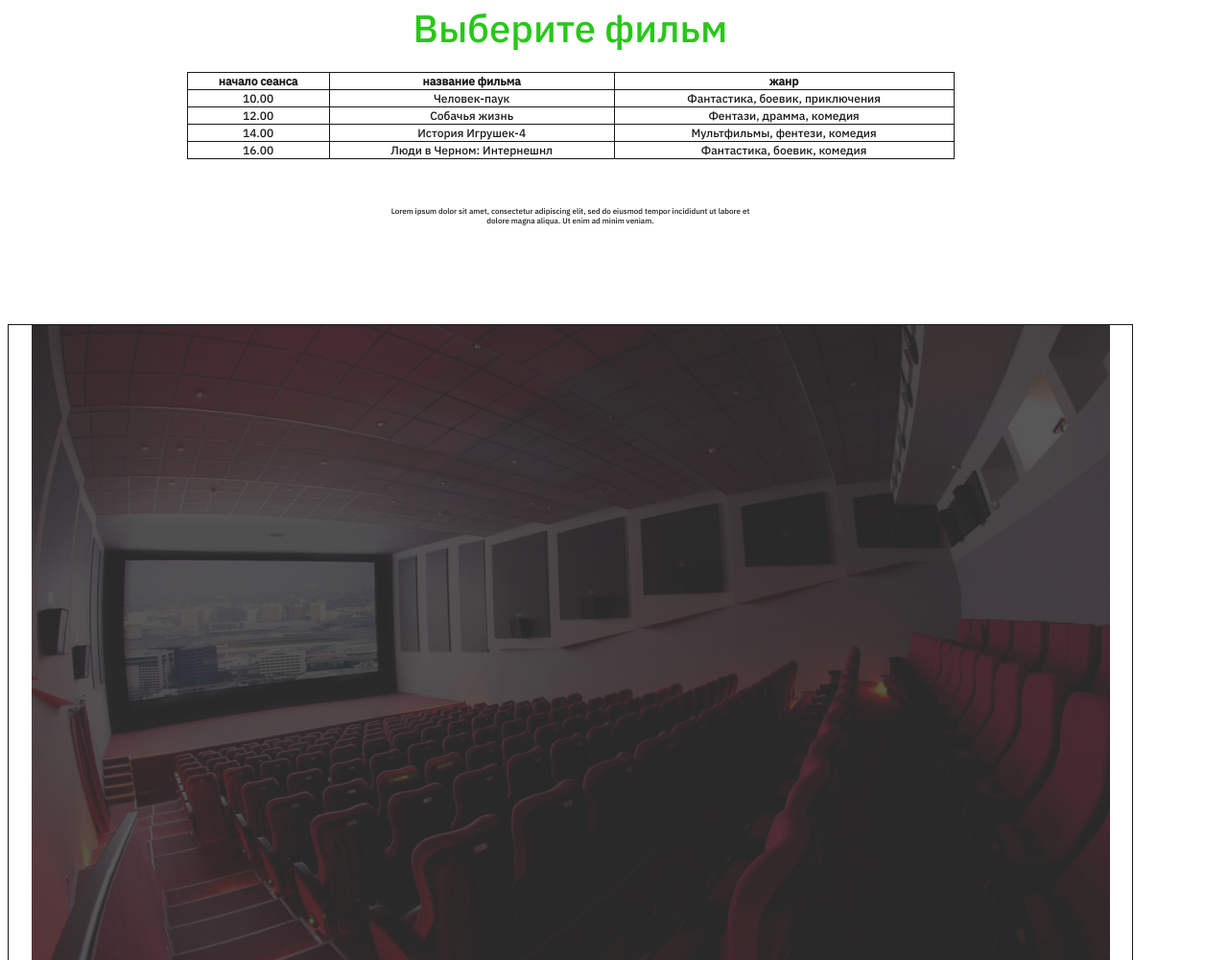
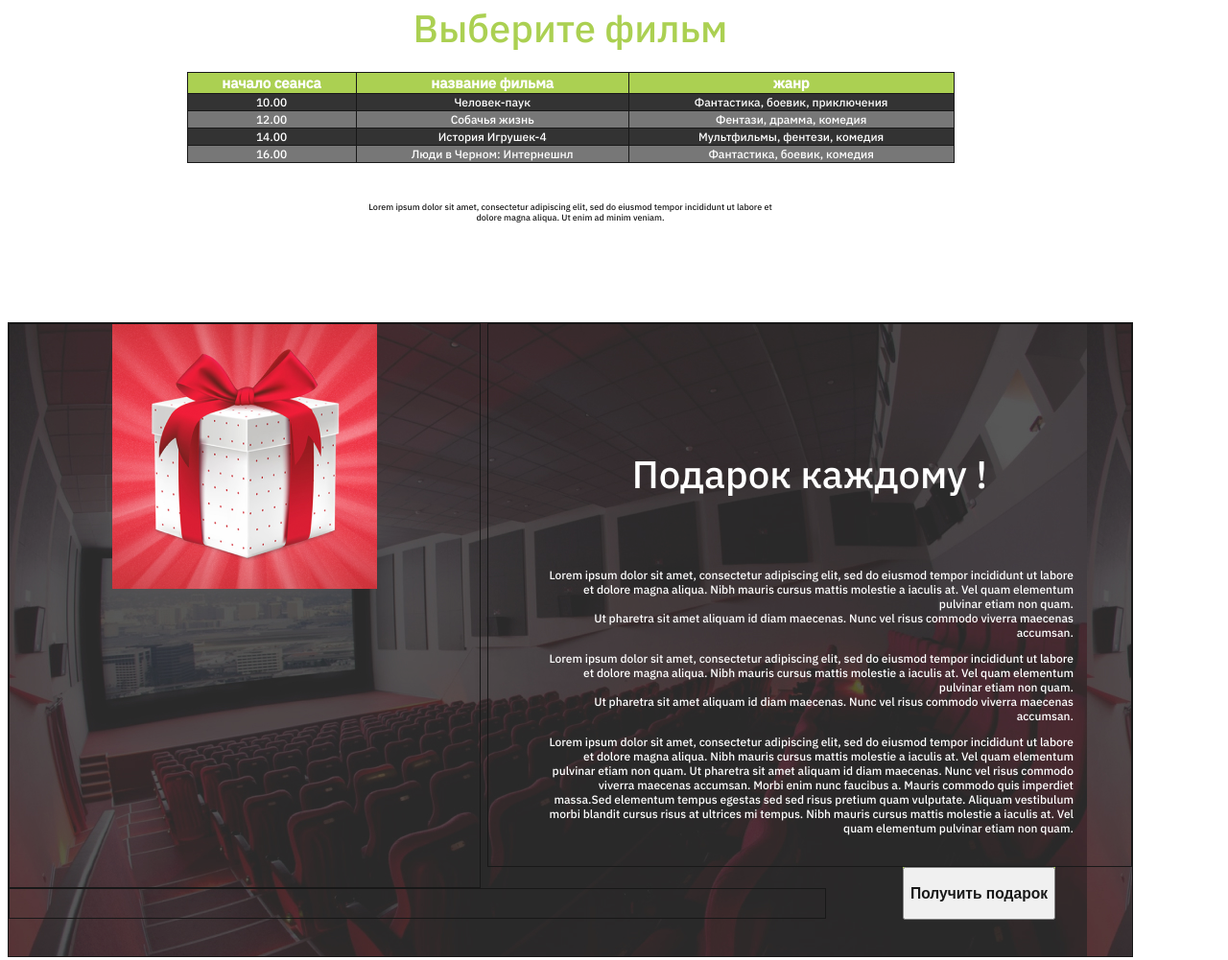
Before and after one commit to d-masch/cinema, a plain HTML site: page index.html in a window 1280 px wide. Shown: the part 2529-3530 px from the top of the page at 96% size. Drawn offline with Linux system fonts and the light colour scheme.

Commit message:
ТЗ-3 16.08.21 разработка сайта

```diff
--- a/index.html
+++ b/index.html
@@ -153,70 +153,92 @@
     </div>
 
     <div class="head-fonts">
-      <div style="margin: 50px 20px 20px 20px; font-size: 40px; color: rgb(17, 194, 1);">
+      <div style="margin: 50px 20px 20px 20px; font-size: 40px; color:  rgb(163, 204, 64);">
         Выберите фильм
       </div>
-<!--таблица с фильмами-->
-     <div>
+
+     <div><!--таблица с фильмами-->
         <div style="float: left; margin: 0px, 200px;">
         </div>
         <div style="color: #000; display: inline-block;">
           <table class="table" style="width: 800px">
-            <thead>
+            <thead style=" background-color: rgb(163, 204, 64); color: rgb(255, 255, 255); font-size: 15px;">
               <tr>
                <th>начало сеанса</th>
                <th>название фильма</th>
                <th>жанр</th>
               </tr>
             </thead>
-            <tbody>
+            <tbody style=" background-color: rgb(30, 30, 30); color: rgb(255, 255, 255);">
              <tr>
                <td> 10.00</td>
                <td>Человек-паук</td>
                <td>Фантастика, боевик, приключения</td>
              </tr>
             </tbody>
-            <tbody>
+            <tbody style=" background-color: dimgray; color: rgb(255, 255, 255);">
               <tr>
                  <td > 12.00</td>
                  <td>Собачья жизнь</td>
                  <td>Фентази, драмма, комедия</td>
               </tr>
             </tbody>
-            <tbody>
+            <tbody style=" background-color: rgb(30, 30, 30); color: rgb(255, 255, 255);">
               <tr>
                  <td> 14.00</td>
                  <td>История Игрушек-4</td>
                  <td>Мультфильмы, фентези, комедия</td>
               </tr>
             </tbody>
-            <tbody>
+            <tbody style=" background-color: dimgray; color: rgb(255, 255, 255);">
               <tr>
                 <td> 16.00</td>
                 <td>Люди в Черном: Интернешнл</td>
                 <td>Фантастика, боевик, комедия</td>
               </tr>
             </tbody>
-            <tfoot style="font-size: 8px; ">
+            <tfoot style="font-size: 9px; ">
               <tr>
                  <td style="border-left: 1px solid white; border-bottom: 1px solid white; border-right: 1px solid white;" colspan="3">
-                   <p style="padding-top: 40px;">Lorem ipsum dolor sit amet, consectetur adipiscing elit, sed do eiusmod tempor incididunt ut labore et </br>dolore magna aliqua. Ut enim ad minim veniam.
+                   <p style="padding-top: 30px;">Lorem ipsum dolor sit amet, consectetur adipiscing elit, sed do eiusmod tempor incididunt ut labore et </br>dolore magna aliqua. Ut enim ad minim veniam.
                    </p>
                  </td>
               </tr>
             </tfoot>
           </table>
         </div>
-     </div>
+      </div><!--конец таблицы с фильмами-->
+      <div style="float:left; margin-top:90px; border: 1px solid rgb(0, 0, 0); height: 660px; width: 1171px; background-image: url(./images/Backgroound\ Picture\ -\ 2.jpg);">
 
-      <div style="margin-top: 90px; border: 1px solid rgb(0, 0, 0); width: 1171px; ">
-            <img style="background-size: contain;" src="./images/Backgroound Picture - 2.jpg">
-              <div style="float: left;">
+            <div style="float: left; width: 490px; height: 587px; border: 1px solid rgb(0, 0, 0); align-items: center;">
                 <img src="./images/gift.png">
+            </div>
+            <div style="float: right; padding-top: 90px; border: 1px solid rgb(0, 0, 0);">
+              <div style="font-size: 40px; color:  rgb(255, 255, 255);">
+                  <p>Подарок каждому !</p>
               </div>
+              <div class="text-gift" style="padding: 20px 60px; font-size: 12px; color:rgb(255, 255, 255); width: 550px; ">
+
+                 <p> Lorem ipsum dolor sit amet, consectetur adipiscing elit, sed do eiusmod tempor incididunt ut labore et dolore magna aliqua. Nibh mauris cursus mattis molestie a iaculis at. Vel quam elementum pulvinar etiam non quam.</br> Ut pharetra sit amet aliquam id diam maecenas.
+                  Nunc vel risus commodo viverra maecenas accumsan.</p>
+                  <p> Lorem ipsum dolor sit amet, consectetur adipiscing elit, sed do eiusmod tempor incididunt ut labore et dolore magna aliqua. Nibh mauris cursus mattis molestie a iaculis at. Vel quam elementum pulvinar etiam non quam.</br> Ut pharetra sit amet aliquam id diam maecenas.
+                    Nunc vel risus commodo viverra maecenas accumsan.</p>
+                  <p>Lorem ipsum dolor sit amet, consectetur adipiscing elit, sed do eiusmod tempor incididunt ut labore et dolore magna aliqua. Nibh mauris cursus mattis molestie a iaculis at. Vel quam elementum pulvinar etiam non quam. Ut pharetra sit amet aliquam id diam maecenas.
+                  Nunc vel risus commodo viverra maecenas accumsan. Morbi enim nunc faucibus a. Mauris commodo quis imperdiet massa.Sed elementum tempus egestas sed sed risus pretium quam vulputate. Aliquam vestibulum morbi blandit cursus risus at ultrices mi tempus.
+                  Nibh mauris cursus mattis molestie a iaculis at. Vel quam elementum pulvinar etiam non quam.
+                 </p>
+              </div>
+            </div>
+            <div style="float: left; width: 850px; height: 30px; border: 1px solid rgb(0, 0, 0);">
+            </div>
+            <div class="get-gift" style="display: inline-block; height: 30px;">
+              <form action="/order" >
+                <button type="button"><h3>Получить подарок</h3></button>
+              </form>
+            </div>
       </div>
+
     </div>
-  </div>
 
 
     <!--Логотип Университета Иннополис-->
--- a/styles.css
+++ b/styles.css
@@ -13,6 +13,15 @@
 
 .head-fonts {
   display: inline-block;
+  color: rgb(255, 255, 255);
+  font-family: "IBM-Plex-Sens";
+  src: url("./fonts/IBMPlexSans-Light.ttf");
+  font-style: normal;
+  font-weight: 500;
+  font-size: 12px;
+  text-align: center;
+}
+.table-fonts {
   color: rgb(255, 255, 255);
   font-family: "IBM-Plex-Sens";
   src: url("./fonts/IBMPlexSans-Light.ttf");
@@ -40,11 +49,9 @@
   width: 300px; /* Ширина таблицы */
   border-collapse: collapse; /* Убираем двойные линии между ячейками */
  }
- .tr {
-  padding: 3px; /* Поля вокруг содержимого таблицы */
-  border: 1px solid black; /* Параметры рамки */
+ .text-gift {
+  text-align: right; /*выравнивание текста по правому краю*/
  }
- .th {
-  border: 1px solid black; /* Параметры рамки */
-  background: rgb(122, 122, 122);/* Цвет фона */
+ .get-gift {
+  background-color: rgb(163, 204, 64);
  }
```
